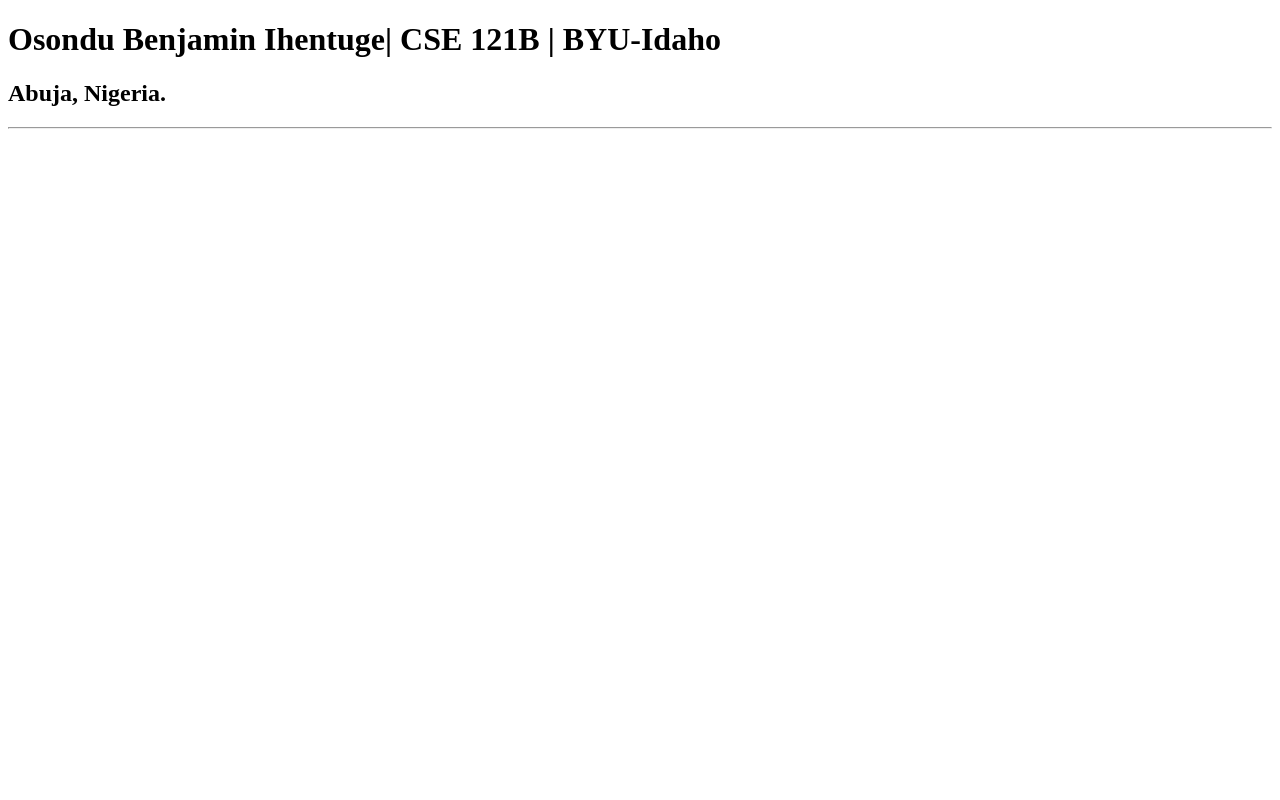
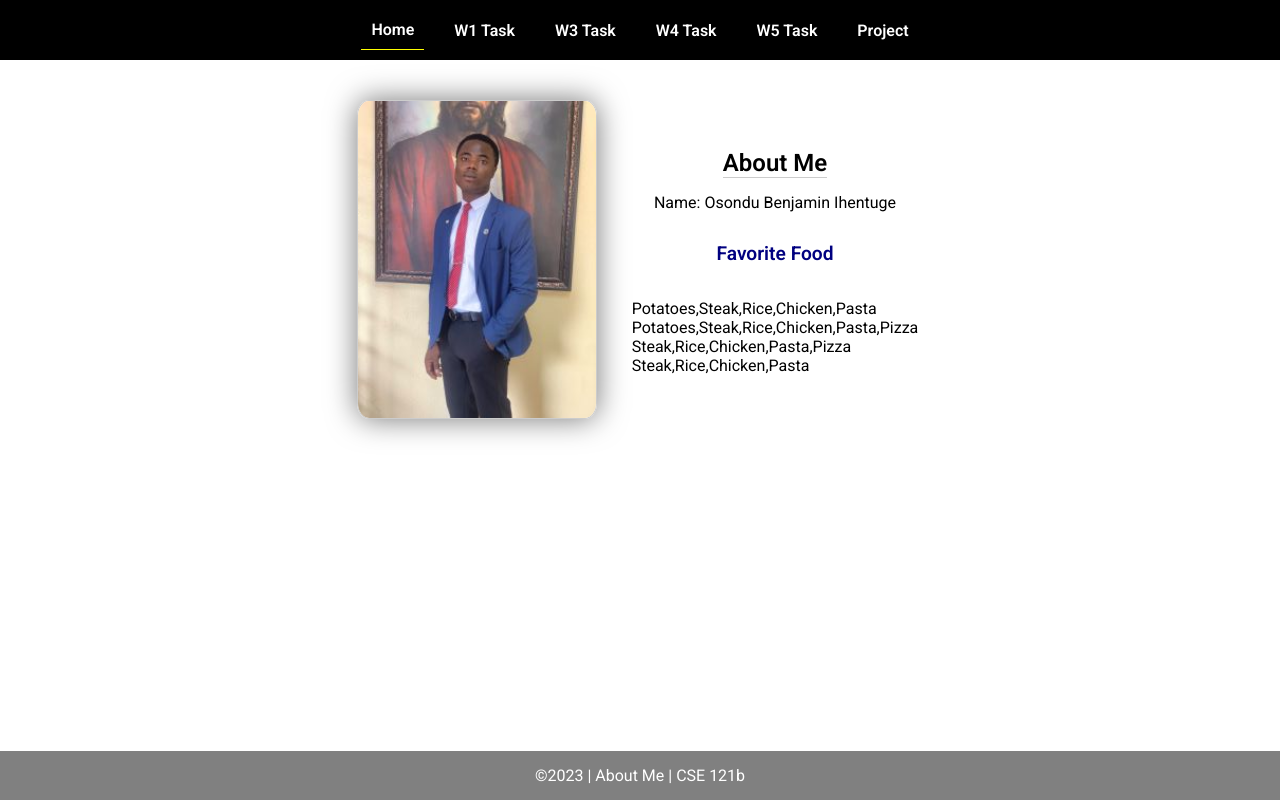
Before and after one commit to benjaminihentuge/cse121b, a plain HTML site: page index.html in a window 1280 px wide. Drawn offline with Linux system fonts and the light colour scheme.

Commit message:
23-09-2023

```diff
--- a/index.html
+++ b/index.html
@@ -1,15 +1,45 @@
 <!DOCTYPE html>
 <html lang="en">
+
 <head>
-    <meta charset="UTF-8">
-    <meta name="viewport" content="width=device-width, initial-scale=1.0">
-    <title>Osondu Benjamin Ihentuge| CSE 121B | BYU-Idaho</title>
+  <meta charset="UTF-8">
+  <meta name="viewport" content="width=device-width, initial-scale=1.0">
+  <title>About Me | CSE 121b | W02: Programming Tasks</title>
+  <link rel="preconnect" href="https://fonts.googleapis.com">
+  <link rel="preconnect" href="https://fonts.gstatic.com" crossorigin>
+  <link href="https://fonts.googleapis.com/css2?family=Roboto:wght@400;600&display=swap"
+    rel="stylesheet">
+  <link rel="stylesheet" href="styles/main.css">
 </head>
+
 <body>
-    <h1>
-        Osondu Benjamin Ihentuge| CSE 121B | BYU-Idaho
-    </h1>
-    <h2>Abuja, Nigeria.</h2>
-    <hr>
+  <nav>
+    <ul id="menu">
+      <li><a id="toggleMenu">&equiv;</a></li>
+      <li><a href="index.html" class="active">Home</a></li>
+      <li><a href="w01-task.html">W1 Task</a></li>
+      <li><a href="w03-task.html">W3 Task</a></li>
+      <li><a href="w04-task.html">W4 Task</a></li>
+      <li><a href="w05-task.html">W5 Task</a></li>
+      <li><a href="project.html">Project</a></li>
+    </ul>
+  </nav>
+  <main id="home">
+    <picture>
+      <img src="images\my_profile_picture.jpg" alt="profile-picture">
+    </picture>
+    <section>
+      <h1>About Me</h1>
+      <div class="info">Name: <span id="name"></span></div>
+      <h2>Favorite Food</h2>
+      <div class="block" id="food"></div>
+    </section>
+  </main>
+  <footer>
+    &copy;<span id="year"></span> | About Me | CSE 121b
+  </footer>
+  <script src="scripts/main.js"></script>
+  <script src="scripts/w02-task.js"></script>
 </body>
+
 </html>
--- /dev/null
+++ b/scripts/main.js
@@ -0,0 +1,9 @@
+// copyright year
+document.querySelector('#year').textContent = new Date().getFullYear();
+
+// toggle menu in small view
+const toggleMenu = () => {
+    document.querySelector('#menu').classList.toggle('open');
+}
+
+document.querySelector('#toggleMenu').addEventListener('click', toggleMenu);
--- /dev/null
+++ b/scripts/w02-task.js
@@ -0,0 +1,38 @@
+/* W02-Task - Profile Home Page */
+
+/* Step 1 - Setup type tasks - no code required */
+
+/* Step 2 - Variables */
+let fullName = 'Osondu Benjamin Ihentuge';
+const currentYear = new Date();
+let favoriteFood = ['Potatoes', 'Steak', 'Rice', 'Chicken', 'Pasta'];
+
+const folderPath = 'images/';
+const fileName = 'my_profile_picture.jpg';
+
+const profilePicture = folderPath + fileName;
+
+/* Step 3 - Element Variables */
+
+const nameElement = document.getElementById('name');
+const foodElement = document.getElementById('food');
+const yearElement = document.querySelector('#year');
+const imageElement = document.querySelector('img[src*="my_profile_picture.jpg"]');
+
+/* Step 4 - Adding Content */
+nameElement.innerHTML = `${fullName}`;
+yearElement.textContent = currentYear.getFullYear();
+imageElement.setAttribute('src', profilePicture);
+imageElement.setAttribute('alt', `Profile image of ${fullName}`);
+foodElement.innerHTML += `<br>${favoriteFood}`;
+
+
+/* Step 5 - Array */
+
+const newFavoriteFood = 'Pizza';
+favoriteFood.push(newFavoriteFood);
+foodElement.innerHTML += `<br>${favoriteFood}`;
+favoriteFood.shift();
+foodElement.innerHTML += `<br>${favoriteFood}`;
+favoriteFood.pop();
+foodElement.innerHTML += `<br>${favoriteFood}`;
--- /dev/null
+++ b/styles/main.css
@@ -0,0 +1,157 @@
+/* Universal Selector */
+* {
+    margin: 0;
+    padding: 0;
+    box-sizing: border-box;
+}
+
+/* HTML Selectors */
+body {
+    font-family: 'Roboto', Helvetica, sans-serif;
+}
+
+nav {
+    background-color: black;
+    width: 100%;
+    position: fixed;
+    top: 0;
+}
+
+nav ul {
+    display: flex;
+    flex-direction: column;
+    align-items: center;
+    max-width: fit-content;
+    margin: 0 auto;
+}
+
+nav ul li {
+    flex: 1 1 auto;
+}
+
+nav ul li:first-child {
+    display: block;
+    font-size: 2rem;
+}
+
+nav ul li:first-child a {
+    padding: 1px 10px;
+}
+
+nav ul li {
+    display: none;
+    list-style: none;
+    margin: 10px;
+}
+
+nav ul li a {
+    display: block;
+    padding: 10px;
+    text-decoration: none;
+    font-weight: 600;
+    color: white;
+    text-align: center;
+}
+
+nav ul li a:hover {
+    background-color: #efefef;
+    color: black;
+}
+
+h1, h2 {
+    text-align: center;
+    margin-bottom: 15px;
+
+}
+
+h1 {
+border-bottom: 1px solid #ccc;
+}
+
+h2 {
+    font-size: 1.2rem;
+    color: navy;
+    text-align: center;
+    margin-top: 30px;
+}
+
+main {
+    margin-top: 125px;
+    display: grid;
+    grid-template-columns: 1fr;
+    grid-gap: 20px;
+    align-items: center;
+    justify-content: center;
+}
+
+picture {
+    margin: 0 auto;
+}
+
+picture img {
+    width: 240px;
+    height: auto;
+    border-radius: 5%;
+    border: 1px solid #ccc;
+    box-shadow: 0 0 30px #777;
+}
+
+section {
+    display: flex;
+    flex-direction: column;
+    align-items: center;
+    margin: 10px
+}
+
+label {
+    margin: 15px 0;
+}
+
+footer {
+    background-color: gray;
+    color: white;
+    padding: 15px;
+    text-align: center;
+    width: 100%;
+    position: fixed;
+    bottom: 0;
+}
+
+/* Class Selectors */
+.active {
+    border-bottom: 1px solid yellow;
+}
+
+.open li {
+    display: block;
+}
+
+.block {
+    display: block;
+}
+
+/* ID Selectors */
+
+/* Media Queries */
+@media only screen and (min-width: 32.5em) {
+    nav ul {
+        flex-direction: row;
+    }
+
+    nav ul li:first-child {
+        display: none;
+    }
+
+    nav ul li {
+        display: block;
+    }
+
+    main {
+        margin: 100px auto 20px;
+        grid-template-columns: 250px 1fr;
+        max-width: -moz-fit-content;
+        max-width: fit-content;
+
+    }
+
+}
```
Also changed, not shown: index-old.html (added, +15 -0 lines), images/my_profile_picture.jpg (added).
